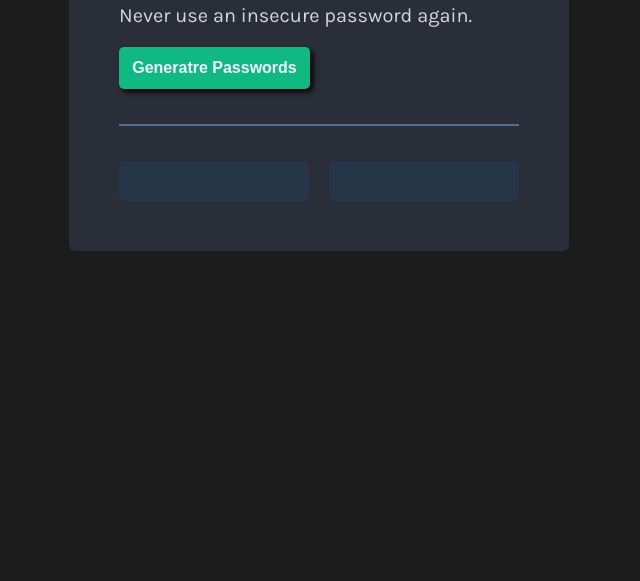
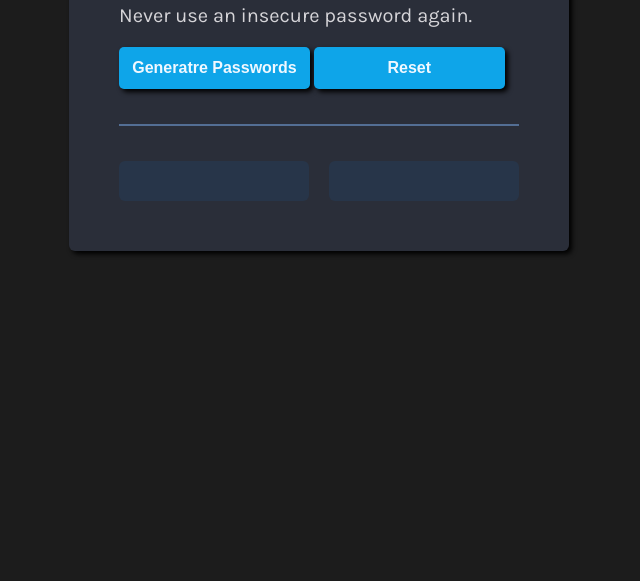
Before and after one commit to ImraanHoosen/password-generator, a plain HTML site: page index.html in a window 1280 px wide. Shown: the part 219-800 px from the top of the page, without its empty margins (321-961 px from the left). Drawn offline with Linux system fonts and the light colour scheme; a web font is replaced by a local one.

Commit message:
added a reset button, styled it and coded in the js to make it work

```diff
--- a/index.html
+++ b/index.html
@@ -18,6 +18,7 @@
         <h1>Generate a <br> <span>Random Password</span></h1>
         <p>Never use an insecure password again.</p>
         <button id="btn" onclick="generatePassword()">Generatre Passwords</button>
+        <button id="reset">Reset</button>
 
         <hr>
 
@@ -31,20 +32,8 @@
         </form>
     </div>
 
+    <script src="index.js"></script>
 
-
-
-
-
-
-
-
-
-
-
-
-
-    <script src="index.js"></script>
 </body>
 
 </html>
--- a/index.js
+++ b/index.js
@@ -96,6 +96,7 @@ const characters = [
 // DOM elements for displaying the generated passwords
 const password1El = document.getElementById("form-one");
 const password2El = document.getElementById("form-two");
+const resetBtn = document.getElementById("reset");
 
 // Constant for the length of the password
 const passwordLength = 15;
@@ -155,3 +156,14 @@ password2El.addEventListener("click", function () {
     alert("Password copied to clipboard!");
   }
 });
+
+// Reset the password elements to their initial state when the reset button is clicked
+resetBtn.addEventListener("click", function () {
+  // Clear the text content of the password elements
+  password1El.textContent = "";
+  password2El.textContent = "";
+
+  // Remove the 'active' class from the password elements
+  password1El.classList.remove("active");
+  password2El.classList.remove("active");
+});
--- a/style.css
+++ b/style.css
@@ -13,6 +13,7 @@ body {
   padding: 50px;
   border-radius: 6px;
   align-content: center;
+  box-shadow: 3px 3px 5px black;
 }
 
 h1 {
@@ -23,7 +24,7 @@ h1 {
 }
 
 h1 span {
-  color: #4adf86;
+  color: #0ea5e9;
   font-size: 40px;
   font-weight: 800;
   margin-bottom: 10px;
@@ -37,7 +38,20 @@ p {
 }
 
 #btn {
-  background: #10b981;
+  background: #0ea5e9;
+  border: none;
+  border-radius: 5px;
+  color: aliceblue;
+  font-size: 16px;
+  font-weight: 600;
+  height: 42px;
+  width: 191px;
+  cursor: pointer;
+  box-shadow: 3px 3px 5px black;
+}
+
+#reset {
+  background: #0ea5e9;
   border: none;
   border-radius: 5px;
   color: aliceblue;
@@ -50,10 +64,14 @@ p {
 }
 
 #btn:hover {
-  background: #0ea5e9;
+  background: #10b981;
   transition: 0.75s;
 }
 
+#reset:hover {
+  background: #b91010;
+  transition: 0.75s;
+}
 #passwords {
   display: flex;
   gap: 20px;
```
